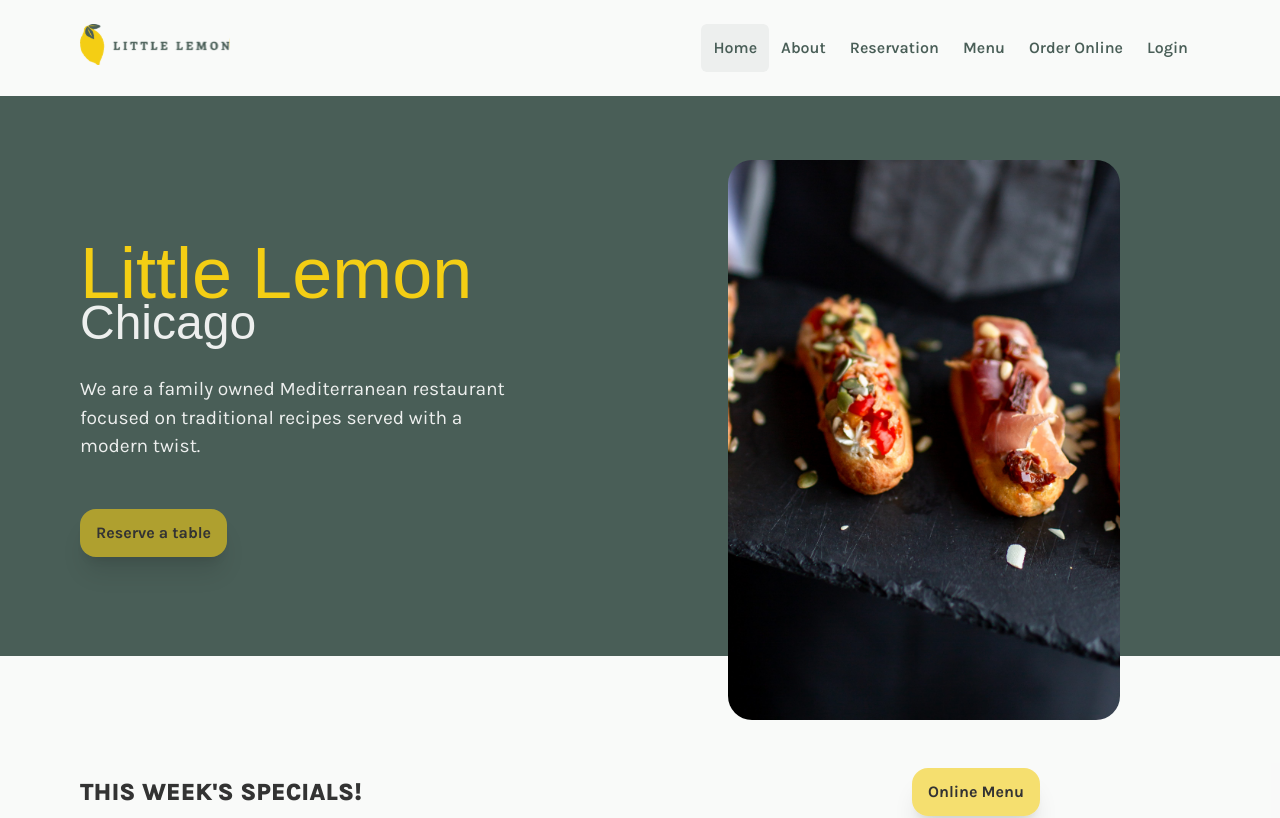
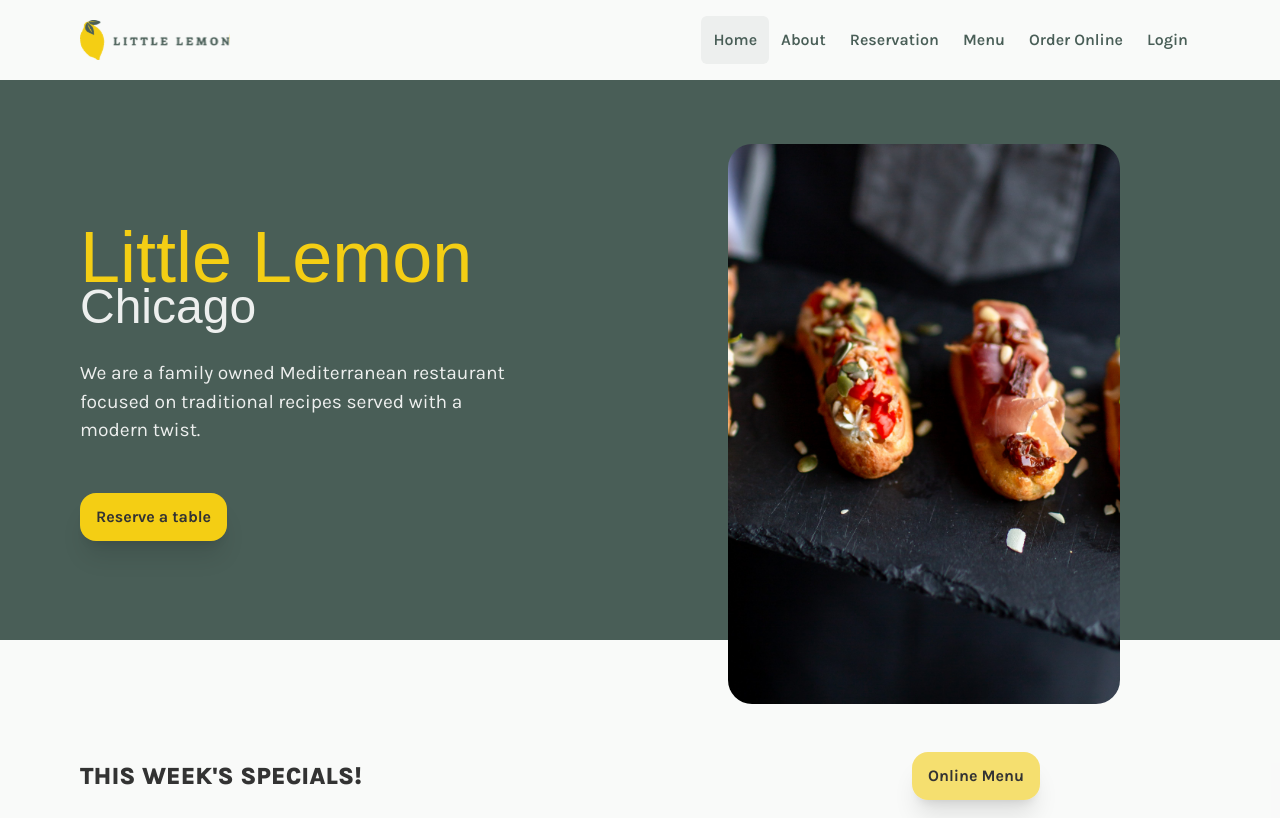
Before and after one commit to GoldieCodes/little-lemon-restaurant, a Next.js app: page / in a window 1280 px wide. Shown: the top 818 px of the page. Built offline with nearby package versions, Linux system fonts and the light colour scheme; no server answers; a web font is replaced by a local one.

Commit message:
minor style fixes

```diff
--- a/app/page.jsx
+++ b/app/page.jsx
@@ -19,7 +19,7 @@ export default function Home() {
             <Button
               url="/reservation"
               text="Reserve a table"
-              styles="hover:bg-[#ffe567]"
+              styles="bg-yellow hover:!bg-[#ffe252]"
             />
           </div>
           <Image
--- a/components/Nav.jsx
+++ b/components/Nav.jsx
@@ -13,7 +13,7 @@ export default function Nav() {
   const currentPath = usePathname()
 
   return (
-    <header className="wrapper flex justify-between items-start py-6">
+    <header className="wrapper flex justify-between items-center py-4">
       <Link href="/">
         {currentPath === "/login" || currentPath === "/create-account" ? (
           <Image
@@ -51,7 +51,7 @@ export const NavLinks = () => {
   }, [userParams.currentUser])
 
   return (
-    <nav className="font-semibold text-sm font-sans text-green flex items-start">
+    <nav className="font-semibold text-sm font-sans text-green flex items-center">
       <Link
         href="/"
         className={`p-3
@@ -168,7 +168,7 @@ export const NavLinks = () => {
             onMouseLeave={() => setLogOutBtn(true)}
           >
             <p
-              className=" flex items-center gap-1 cursor-pointer text-sm font-sans text-green mb-2"
+              className=" flex items-center gap-1 cursor-pointer text-sm font-sans text-green"
               onMouseEnter={() => setLogOutBtn(false)}
             >
               Hi, {userParams.username}{" "}
@@ -177,7 +177,7 @@ export const NavLinks = () => {
               </span>
             </p>
             <button
-              className={`absolute py-[6px] px-6 bg-pinkish hover:bg-yellow ${
+              className={`absolute top-12 z-50 py-[6px] px-6 bg-pinkish hover:bg-yellow ${
                 hideLogOutBtn ? "invisible" : "visible"
               }`}
               onClick={() => SignOut()}
```
